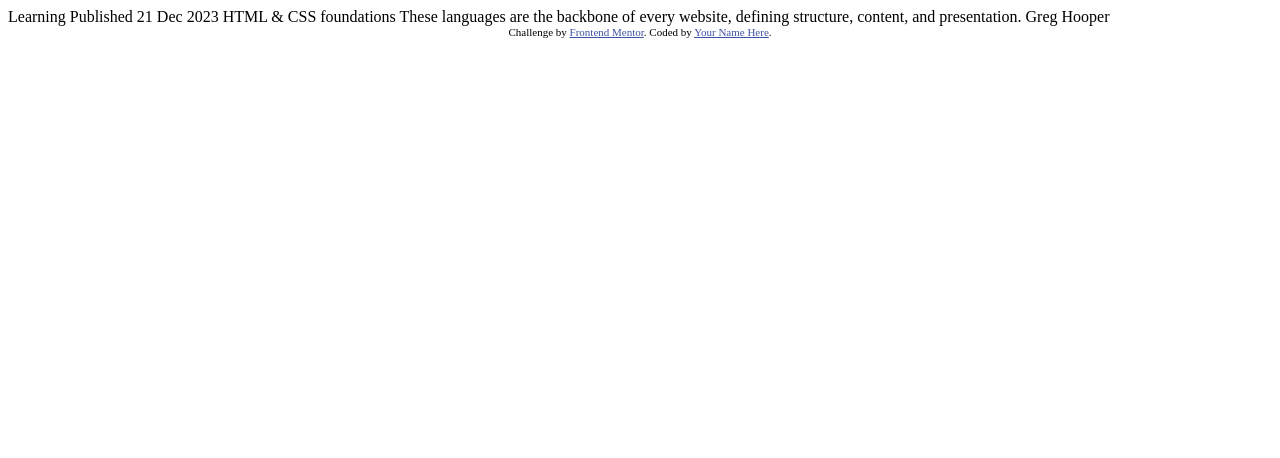
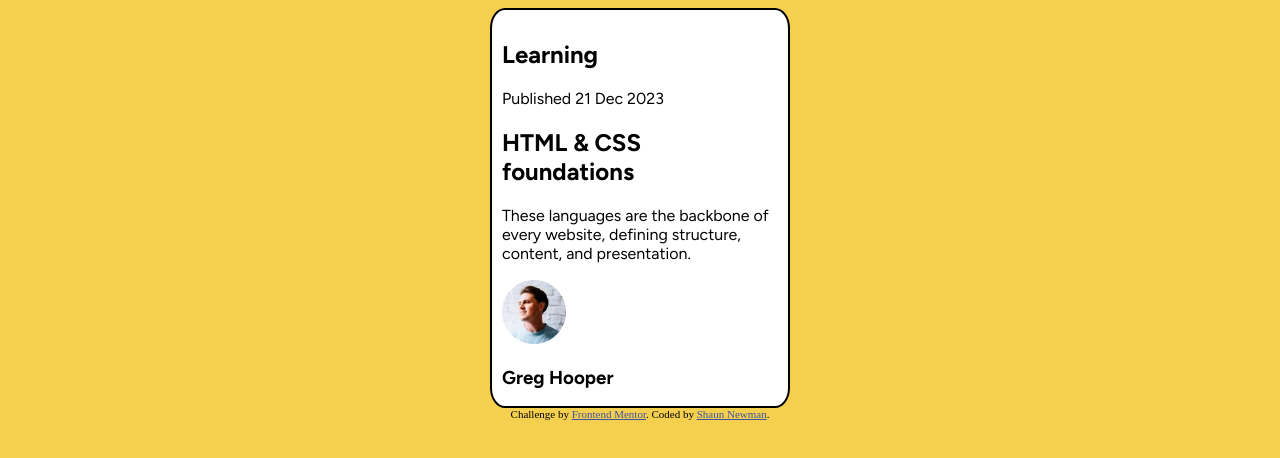
Before and after one commit to newmanwell/blog-preview-card-main, a plain HTML site: page index.html in a window 1280 px wide. Drawn offline with Linux system fonts and the light colour scheme.

Commit message:
frame of the blog card complete

```diff
--- a/index.html
+++ b/index.html
@@ -3,32 +3,28 @@
   <head>
     <meta charset="UTF-8">
     <meta name="viewport" content="width=device-width, initial-scale=1.0"> <!-- displays site properly based on user's device -->
-
+    <link href="./style.css" rel="stylesheet">
     <link rel="icon" type="image/png" sizes="32x32" href="./assets/images/favicon-32x32.png">
-
+    <!-- Figtree font -->
+    <link rel="preconnect" href="https://fonts.googleapis.com">
+    <link rel="preconnect" href="https://fonts.gstatic.com" crossorigin>
+    <link href="https://fonts.googleapis.com/css2?family=Figtree:ital,wght@0,300..900;1,300..900&display=swap" rel="stylesheet">
     <title>Frontend Mentor | Blog preview card</title>
-
-  <!-- Feel free to remove these styles or customise in your own stylesheet 👍 -->
-  <style>
-    .attribution { font-size: 11px; text-align: center; }
-    .attribution a { color: hsl(228, 45%, 44%); }
-  </style>
   </head>
   <body>
-
-  Learning
-
-  Published 21 Dec 2023
-
-  HTML & CSS foundations
-
-  These languages are the backbone of every website, defining structure, content, and presentation.
-
-  Greg Hooper
-
-  <div class="attribution">
+    <main>
+      <section>
+        <h2>Learning</h2>
+        <p>Published 21 Dec 2023</p>
+        <h1>HTML & CSS foundations</h1>
+        <p>These languages are the backbone of every website, defining structure, content, and presentation.</p>
+        <img src="./assets/images/image-avatar.webp" alt="Avatar" />
+        <h3>Greg Hooper</h3>
+      </section>
+    </main>
+    <footer class="attribution">
       Challenge by <a href="https://www.frontendmentor.io?ref=challenge" target="_blank">Frontend Mentor</a>.
-    Coded by <a href="#">Your Name Here</a>.
-  </div>
+      Coded by <a href="https://newmanwell.github.io/codecademy_portfolio/" target="_blank">Shaun Newman</a>.
+    </footer>
   </body>
 </html>
--- a/style.css
+++ b/style.css
@@ -1,3 +1,33 @@
 * {
   box-sizing: border-box;
 }
+
+body {
+ background-color: hsl(47, 88%, 63%);
+}
+
+main {
+  display: flex;
+  justify-content: center;
+}
+
+section {
+  height: 400px;
+  width: 300px;
+  background-color: hsl(0, 0%, 100%);
+  border: 2px solid black;
+  border-radius: 5%;
+  padding: 10px;
+  font-family: "Figtree";
+}
+
+
+
+.attribution {
+  font-size: 11px;
+  text-align: center;
+}
+
+.attribution a {
+  color: hsl(228, 45%, 44%);
+}
```
Lines whose indentation alone changed are shown as unchanged.
